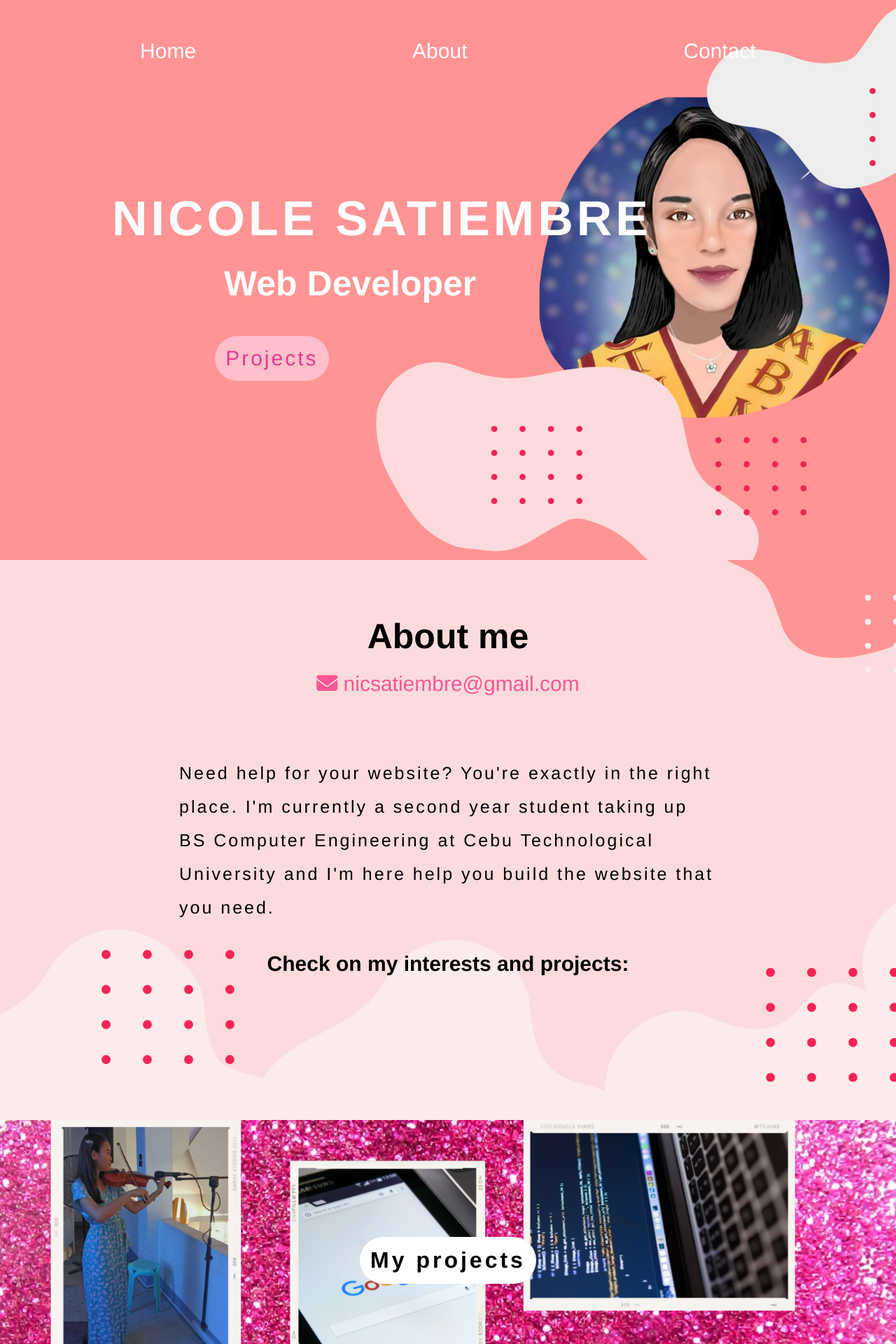
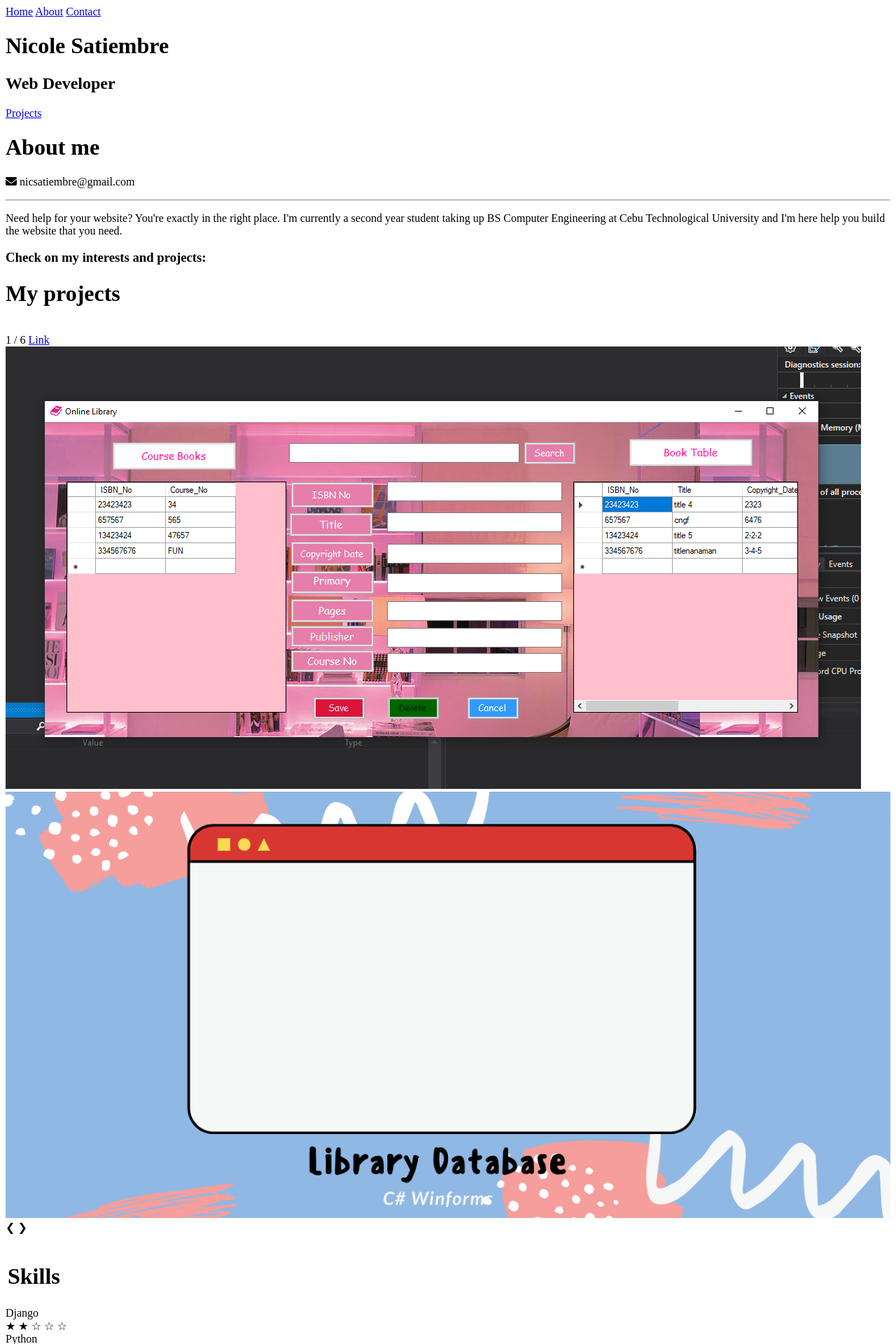
Before and after one commit to LeNikki/Personal-Website, a PHP site: page / in a window 1280 px wide. Shown: the top 1920 px of the page at 70% size. Run offline with PHP 8.4, Linux system fonts and the light colour scheme; some libraries are stand-ins or nearby versions.

Commit message:
Update style.css

```diff
--- a/css/style.css
+++ b/css/style.css
@@ -1,256 +1,140 @@
-*{
-  border:0;
-  padding: 0;
-  margin:0;
-  font-family: 'Franklin Gothic Medium', 'Arial Narrow', Arial, sans-serif;
+/*###################### MEDIA SCREEN ######################*/
+
+@media screen and (max-width: 370px) {
+
+    /*######################### HEADER ######################*/
+
+    .logo {
+      float: none;
+      overflow: hidden;
+      line-height: 20px;
+      letter-spacing: normal;
+      font-size: 18px;
+      margin: 15px;
+      position: absolute;
+      top: 10%;
+      left: 25px;
+    }
+    .role{
+        font-size: 15px;
+        top: 15%;
+        left: 50px !important;
+    }
+    .proj_btn{
+        font-size: 12px;
+        top: 22%;
+        left: 45px;
+        padding: 5px;
+    }
+    nav {
+      display: flex;
+      width: 100%;
+      float: none;
+      overflow: hidden;
+      justify-content: space-around;
+      margin-top: 0;
+      padding: 10px;
+    }
+    header{
+        display: flex;
+        flex-direction: column;
+    }
+    .active{
+        font-size: 18px;
+    }
+
+    .about_title{
+        position:unset; font-size: 20px;/* top: 14rem; font-size: 18px;*/
+    }
+    .email{
+        position:unset; font-size: 18px;/* top: 15rem; font-size: 15px; color:rgb(250, 86, 149)*/
+    }
+    .about_p{
+        position:unset; font-size: 16px; padding: 15%; letter-spacing: 2.5px;/*top: 17rem; font-size: 13px;  letter-spacing: 0; line-height: 1.5rem;*/
+    }
+    .check{
+        position:unset; font-size: 18px;/*top: 24rem; font-size: 15px;*/
+    }
+    /*############# DIVISIONS ##################*/
+    #div1{
+
+        background-size: 100%;
+        height: 210px;
+    }
+    .second{
+
+        background-image: none;
+        display: flex;
+        flex-direction: column;
+        height: unset;
+        border: 10px;
+        padding: 5px;
+    }
+    .third{
+
+        background-size: 100%;
+        background-repeat: repeat-y;
+        height: 100px;
 
     }
-div{
-  display:flex;
-  align-items:center;
-  justify-content:center;
-  width:100;
-  height:100vh;
+    .fourth{
+        height: 210px;
     }
+    .fifth{
+       background-image: none;
 
-/*######################### HEADER ######################*/
-header{
-position:absolute;
-display:flex;
-flex-direction: row;
-width: 100%;
-}
-
-nav{
-  overflow: hidden;
-  width: 100%;
- display: flex;
- justify-content: space-around;
- margin: 2%;
- padding: 20px;
-
-}
-.role{
-  position:absolute; left: 20rem; margin-top: 10px; font-size: 50px; color: white;
-}
-.proj{
-  width: 56%; height: 60%; position: absolute; top: 133rem; left: 21%;
-}
-.logo{
-  text-transform: uppercase;
-  font-size: 70px;
-  font-weight: 700;
-  letter-spacing: 5px;
-  position: absolute;
-  top: 17rem;
-  left: 10rem;
-  color: white;
+       height:unset;
 
     }
     td{
-  margin: 10%; padding: 10%;
+        margin:4px;
+        padding: 3px;
     }
-.check{
-  position: absolute; top: 85rem; font-size: 30px;
-}
-.proj_btn{
-  position: absolute; top: 60%;
-      left: 24%; font-size: 30px; color: rgb(228, 57, 142); letter-spacing: 3px; padding: 20px 28px;
-}
-.active{
-  font-size: 30px;
-  border-style: solid;
-  border-radius: 50px;
-  padding: 10px 25px;
-  color:white;
-  text-decoration: none;
-  background-color: transparent !important;
-  list-style: none;
-  text-align: center;
-}
-.active:hover{
-  border-style: solid;
-  border-radius: 50px;
-  padding: 10px 25px;
-  background-color: pink !important;
-  box-shadow: 3px 3px 3px 3px rgb(124, 210, 230);
-
+    .mySlides {
+        height: 100%;
+        width: 100%;
     }
     .proj{
-  border: 5px;
- border-radius: 55px;
+        width: 100%; height: 100% !important; position:unset ; /*top: 35.7rem; left: 21%;*/
+        border-radius: 0; border: 0;
     }
 
-.proj_btn{
-  padding: 15px;
-  border-radius: 50px ;
-  background-color: pink;
-  text-decoration: none;
-}
-.proj_btn:hover{
-  padding: 17px;
-  box-shadow: 3px 3px 3px 3px rgb(124, 210, 230);
-}
-
-.thisweb{
-  position: absolute; top: 209rem; left: 40%;text-align: center !important;
-}
-/*######################### DIVISIONS ######################*/
-
-#div1{
-  background-image: url("../images/coverphoto.png");
-  background-repeat: no-repeat;
-  background-size: cover;
-}
-.second{
-  background-image: url("../images/about.png");
-  background-repeat: no-repeat;
-  background-size: cover;
-}
-.third{
-  background-image: url("../images/page3.png");
-  background-repeat: no-repeat;
-  background-size: cover;
-  background-attachment: fixed;
-  height: 400px;
-
-}
-.fourth{
-  background-size: cover;
-  margin: 0;
-  padding: 0;
-}
-.fifth{
-  background-image: url("../images/skill_canva.png");
-  background-repeat: no-repeat;
-  height: 500px;
-  background-size: cover;
-}
-.star{
-color:rgb(236, 109, 147)
-}
-.socials{
-   margin-top: 14px;
+    .myproj{
+        letter-spacing: 2px; border-radius: 55px; padding: 8px;  font-size: 22px;
     }
     .table{
         padding: 15%; color:rgb(240, 95, 139); display: grid;
-      grid-template-columns: repeat(4, 42%);
-      grid-template-rows: repeat(6, 15%); margin-top:7%;
-      height: 300px;
-}
-.myproj{
-  letter-spacing: 4px; border-radius: 55px; background-color:rgb(255, 255, 255); padding: 15px; color:rgb(0, 0, 0);
-}
-
-/*########################## ABOUT ################################*/
-.about_title{
-  position: absolute; top: 55rem; font-size: 50px;
-}
-.email{
-  position: absolute; top: 60rem; font-size: 30px; color:rgb(250, 86, 149)
-}
-.about_p{
-  position: absolute; font-size: 25px; letter-spacing: 3px; line-height: 3rem;
-  padding: 20%;
+              grid-template-columns: repeat(2, minmax(100px, 200px));
+              grid-template-rows: repeat(11, 15%); margin-top:0;
       }
       .skills{
-position: absolute; top: 175rem; margin-left: 30%; color:rgb(250, 86, 149);
+        position: absolute; top: 174% !important;margin-left: 24%; font-size: 23px;
       }
       .title{
-  position: absolute; top: 155rem; margin-right: 40%;
+          display:none;
       }
-/*############### SLIDESHOW #####################*/
-.mySlides {
+    .thisweb{
+        /*position: absolute; top: 70rem; left: 20%;text-align: center !important;*/
+    }
+    .socials{
+        float: left; margin-left: 20%; margin-top: 18px;
+    }
+    .numbertext{
+        font-size: 15px !important;
+        top: 140% !important;
+        left: 5%;
+        color: black;
+     background-color: white;
+     border-radius: 55px;
+     padding: 12px;
+    }
+    .div1, .second, .third, .fourth, .fifth, footer{
+        background-color:white;
+    }
+    .layout{
         display: none;
     }
-/* Next & previous buttons */
-.prev, .next {
-cursor: pointer;
-width: auto;
-margin-top: -22px;
-padding: 16px;
-color: white;
-font-weight: bold;
-font-size: 18px;
-transition: 0.6s ease;
-border-radius: 0 3px 3px 0;
-user-select: none;
-
-position: absolute;
-
+    footer{
+        margin-top: 59%;
     }
-/* Position the "next button" to the right */
-.next {
-  right: 0;
-  border-radius: 3px 0 0 3px;
   }
-.prev {
-  left: 2px;
-}
-
-
-
-/* On hover, add a black background color with a little bit see-through */
-.prev:hover, .next:hover {
-  background-color: rgba(0,0,0,0.8);
-}
-
-/* Caption text */
-
-
-/* Number text (1/3 etc) */
-.numbertext {
-  color: black;
-  font-size: 25px;
- margin-top: 4%;
-
-  position: absolute;
-  top: 252%;
-  left: 45%;
-}
-.title{
-  position: absolute;
-  top: 165rem;
-  left: 45%;
-}
-
-/* The dots/bullets/indicators */
-.dot {
-  cursor: pointer;
-  height: 15px;
-  width: 15px;
-  margin: 0 2px;
-  background-color: #bbb;
-  border-radius: 50%;
-  display: inline-block;
-  transition: background-color 0.6s ease;
-}
-
-.active, .dot:hover {
-  background-color: #717171;
-}
-
-/* Fading animation */
-.fade {
-  -webkit-animation-name: fade;
-  -webkit-animation-duration: 1.5s;
-  animation-name: fade;
-  animation-duration: 1.5s;
-}
-
-@-webkit-keyframes fade {
-  from {opacity: .4}
-  to {opacity: 1}
-}
-
-@keyframes fade {
-  from {opacity: .4}
-  to {opacity: 1}
-}
-
-
-
-/*###################### FOOTER ######################*/
-footer{
-   height: 50px;
-}
```
Lines whose indentation alone changed are shown as unchanged.
